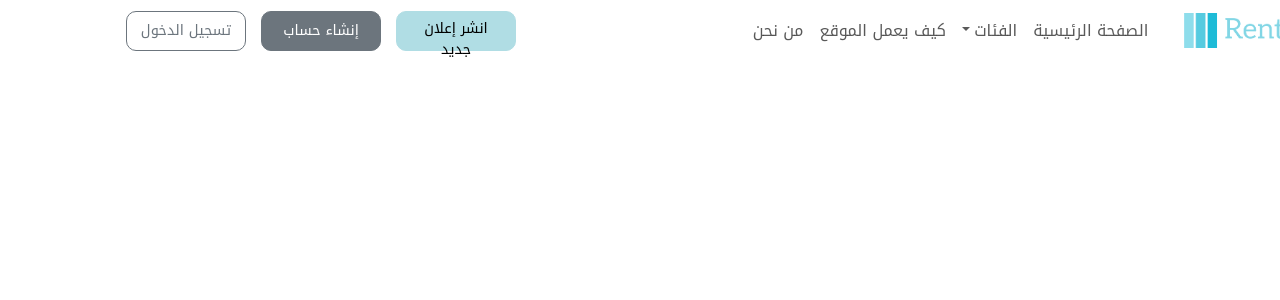
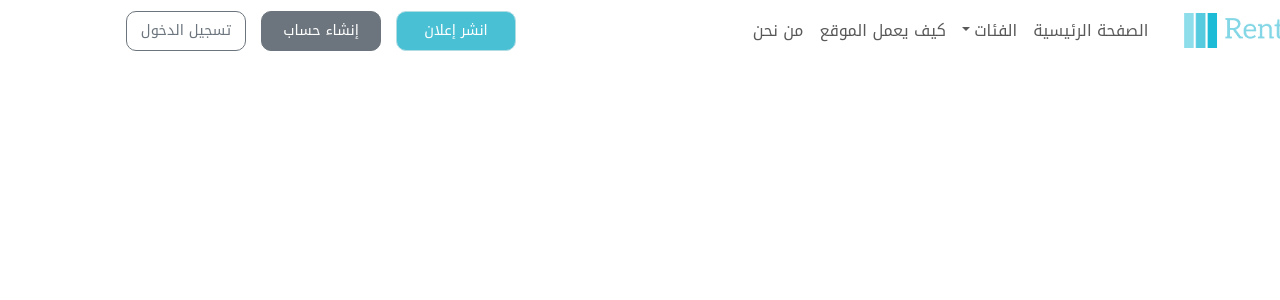
Before and after one commit to Diaa10trad/Rentify, a React (Vite) app in the folder Rentify/: page / in a window 1280 px wide. Shown: the top 300 px of the page. Built offline with nearby package versions, Linux system fonts and the light colour scheme.

Commit message:
Removed unused classes. and added a couple of new classes.

```diff
--- a/Rentify/src/components/NavigationBar/index.jsx
+++ b/Rentify/src/components/NavigationBar/index.jsx
@@ -5,7 +5,6 @@ import {
   NavDropdown,
   Button,
   Image,
-  Form,
   Container,
 } from "react-bootstrap";
 import LogoImage from "../../assets/images/RentifyLogo.png";
@@ -20,8 +19,8 @@ export default function NavigationBar() {
 
       <Navbar.Toggle aria-controls="basic-navbar-nav" />
       <Navbar.Collapse id="basic-navbar-nav">
-        <Container className="w-100 d-flex justify-content-between container">
-          <Nav className="lg d-flex navbar-lists">
+        <Container className="d-flex justify-content-between nav-items-container">
+          <Nav className="lg nav-links-container">
             <Nav.Link href="#home">الصفحة الرئيسية</Nav.Link>
 
             <NavDropdown
@@ -41,9 +40,12 @@ export default function NavigationBar() {
             <Nav.Link href="#about-us"> من نحن </Nav.Link>
           </Nav>
 
-          <Nav className="nav-btns">
-            <Button variant="primary" className="mr-2 nav-btn">
-              انشر إعلان جديد
+          <Nav className="nav-btns-container">
+            <Button
+              variant="primary"
+              className="mr-2 nav-btn add-newlisting-btn"
+            >
+              انشر إعلان
             </Button>
             <Button variant="secondary" className="mr-2 nav-btn">
               إنشاء حساب
--- a/Rentify/src/components/NavigationBar/styles.css
+++ b/Rentify/src/components/NavigationBar/styles.css
@@ -12,40 +12,22 @@
   border-radius: 10px;
 }
 
-.nav-btn :hover {
-  background-color: #1ebbd7;
-}
-
-.nav-btns {
+.nav-btns-container {
   gap: 5px;
   margin-left: 30px;
 }
 
-.navbar-lists :hover {
-  color: #1ebbd7;
-}
-
-.search-btn {
-  margin: 0 5px;
-  width: 60px;
-  height: 40px;
-  font-size: 90%;
-  border-radius: 20px;
-  --bs-btn-hover-bg: #8eddeb;
-}
-
-.search-bar {
-  border-radius: 20px;
-}
-
-@media (min-width: 992px) {
-  .nav-item.dropdown:hover .dropdown-menu {
-    display: block;
-  }
+.add-newlisting-btn {
+  --bs-btn-color: #ffffff;
+  --bs-btn-hover-color: #ffffff;
+  --bs-btn-bg: #4ac0d5;
+  --bs-btn-hover-bg: #58b1c1;
+  --bs-btn-active-color: #ffffff;
+  --bs-btn-active-bg: #58b1c1;
 }
 
 @media (max-width: 767.98px) {
-  .container {
+  .nav-items-container {
     flex-direction: column;
     max-width: 100% !important;
     gap: 20px;
@@ -53,8 +35,19 @@
 }
 
 @media (min-width: 992px) {
-  .container {
+  .nav-item.dropdown:hover .dropdown-menu {
+    display: block;
+  }
+  .nav-items-container {
     flex-direction: row;
     max-width: 100% !important;
   }
+
+  .nav-links-container {
+    --bs-navbar-active-color: #1ebbd7;
+  }
+
+  .nav-links-container :hover {
+    color: #1ebbd7;
+  }
 }
```
